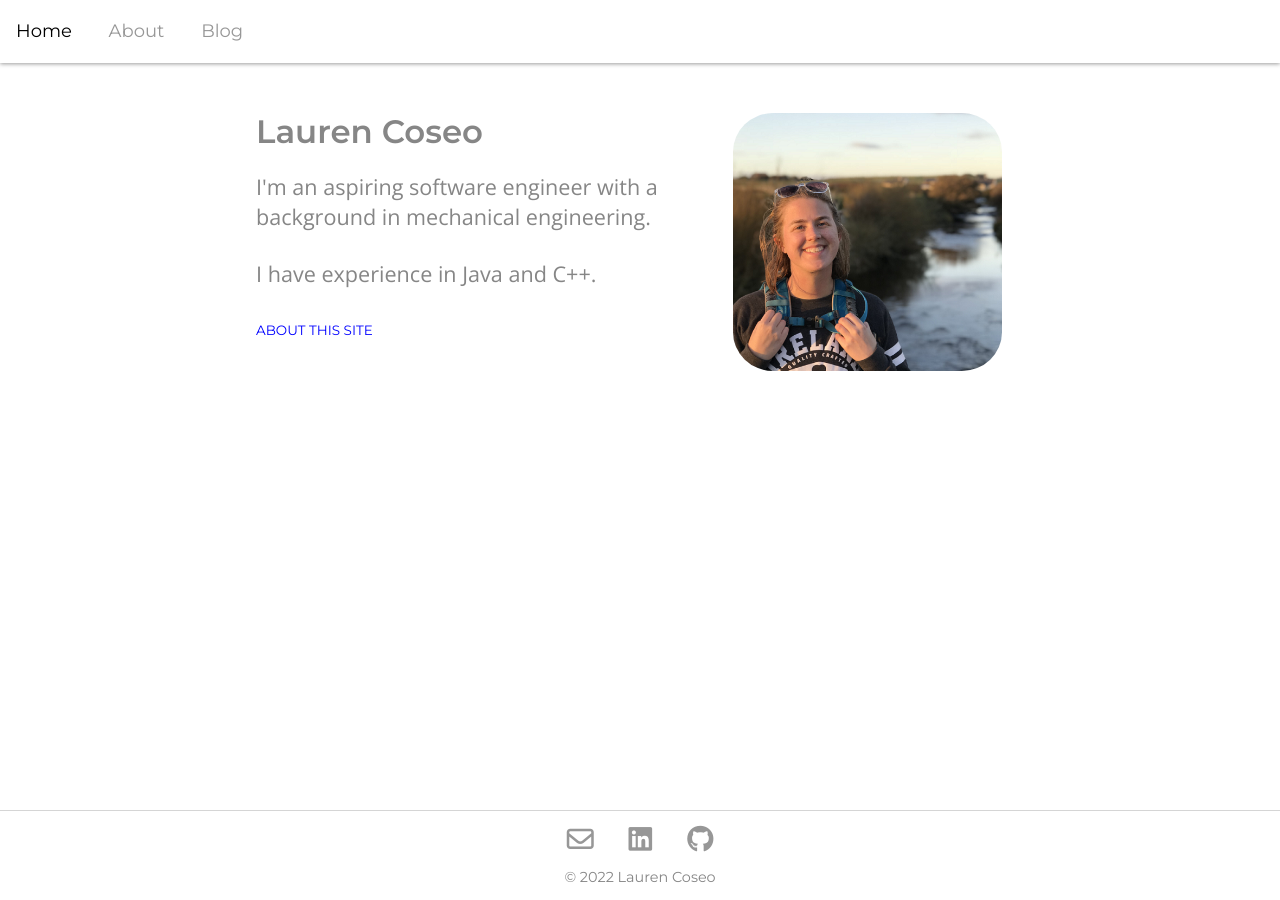
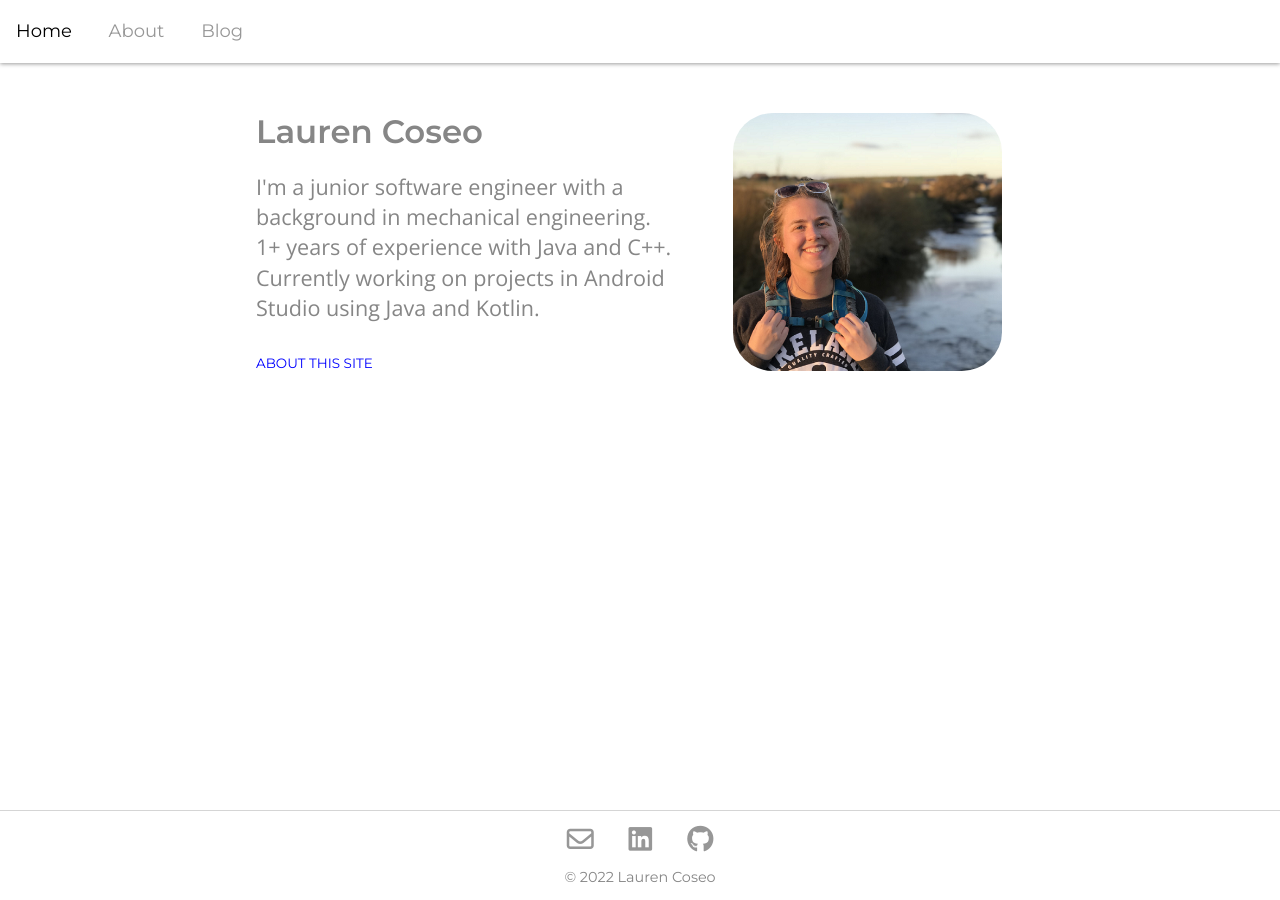
Before and after one commit to laurencoseo/laurencoseo.github.io, a Jekyll site: the page built from index.html, in a window 1280 px wide. Built offline with Jekyll 4.4.1, drawn with Linux system fonts in a browser that asks for light colours; nearby versions of some CDN libraries.

Commit message:
Change bio blurb text

```diff
--- a/index.html
+++ b/index.html
@@ -6,9 +6,9 @@ title: Lauren Coseo
             <div class="content-wrapper">
                 <div class="blurb">
                     <h2 id="intro">Lauren Coseo</h2>
-                    <p>I'm an aspiring software engineer with a background in mechanical engineering.</p>
-                    <br>
-                    <p>I have experience in Java and C++.</p>
+                    <p>I'm a junior software engineer with a background in mechanical engineering.
+                       1+ years of experience with Java and C++. Currently working on projects in Android Studio
+                       using Java and Kotlin.</p>
                     <div class="site">
                         <a href="/siteinfo">About this site</a>
                     </div>
```
